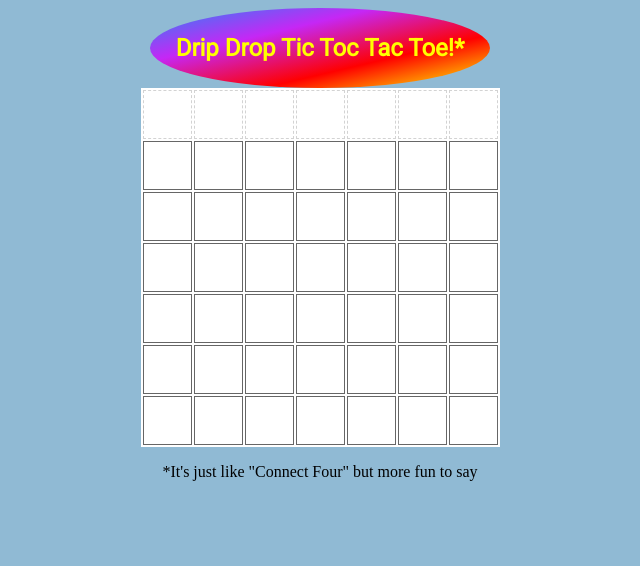
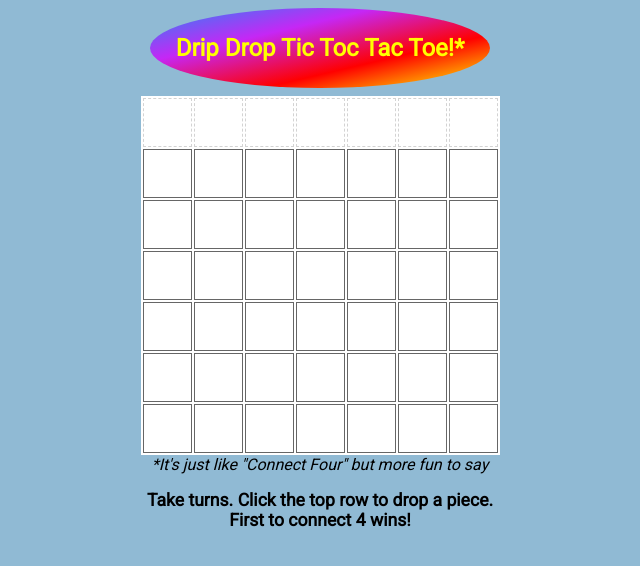
Before and after one commit to Larry-Volz/connect-four, a plain HTML site: page index.html in a window 1280 px wide. Shown: the whole page, without its empty margins (320-960 px from the left). Drawn offline with Linux system fonts and the light colour scheme.

Commit message:
finished project

```diff
--- a/connect4.css
+++ b/connect4.css
@@ -1,13 +1,14 @@
 body {
   text-align: center;
   background-color: #90BAD4;
+  font-family: 'Roboto', sans-serif;
 }
 
 
 /* title */
 h1 {
   /* display: inline-block; */
-  font-family: 'Roboto', sans-serif;
+
   font-size: 1.5rem;
 
   color: yellow;
@@ -18,6 +19,7 @@
   text-align: center;
   width: 320px;
   margin: auto;
+  margin-bottom: 8px;
   padding: 10px;
   background-image: linear-gradient(to bottom right, #2787f5, #c527f5, red, yellow);
 }
@@ -73,3 +75,13 @@
 #column-top td:hover {
   background-color: gold;
 }
+
+.note {
+  font-style: italic;
+}
+
+.instructions {
+  font-weight: bold;
+  font-size: 1.1rem;
+  margin-top: 1rem;
+}
--- a/index.html
+++ b/index.html
@@ -14,7 +14,9 @@
 <div id="game">
   <table id="board"></table>
 </div>
-<p>*It's just like "Connect Four" but more fun to say</p>
+<div class = "note">*It's just like "Connect Four" but more fun to say</div>
+<div class = "instructions">Take turns. Click the top row to drop a piece.<br />
+First to connect 4 wins!</div>
 <script src="connect4.js"></script>
 
 </body>
```
